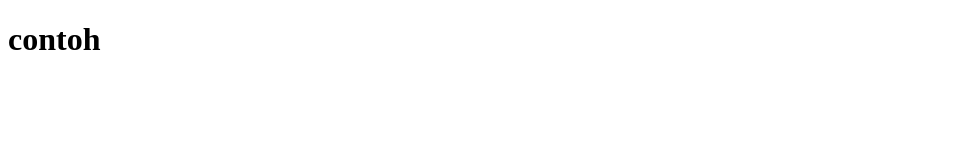
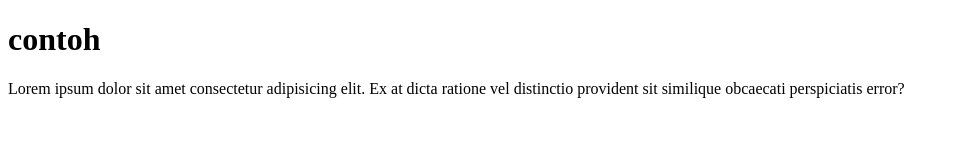
Before and after one commit to enoxSutrisno/belajar-git-remote, a plain HTML site: page contoh.html in a window 1280 px wide. Shown: the whole page, without its empty margins (0-959 px from the left). Drawn offline with Linux system fonts and the light colour scheme.

Commit message:
add text p lorem

```diff
--- a/contoh.html
+++ b/contoh.html
@@ -7,5 +7,10 @@
   </head>
   <body>
     <h1>contoh</h1>
+    <p>
+      Lorem ipsum dolor sit amet consectetur adipisicing elit. Ex at dicta
+      ratione vel distinctio provident sit similique obcaecati perspiciatis
+      error?
+    </p>
   </body>
 </html>
```
